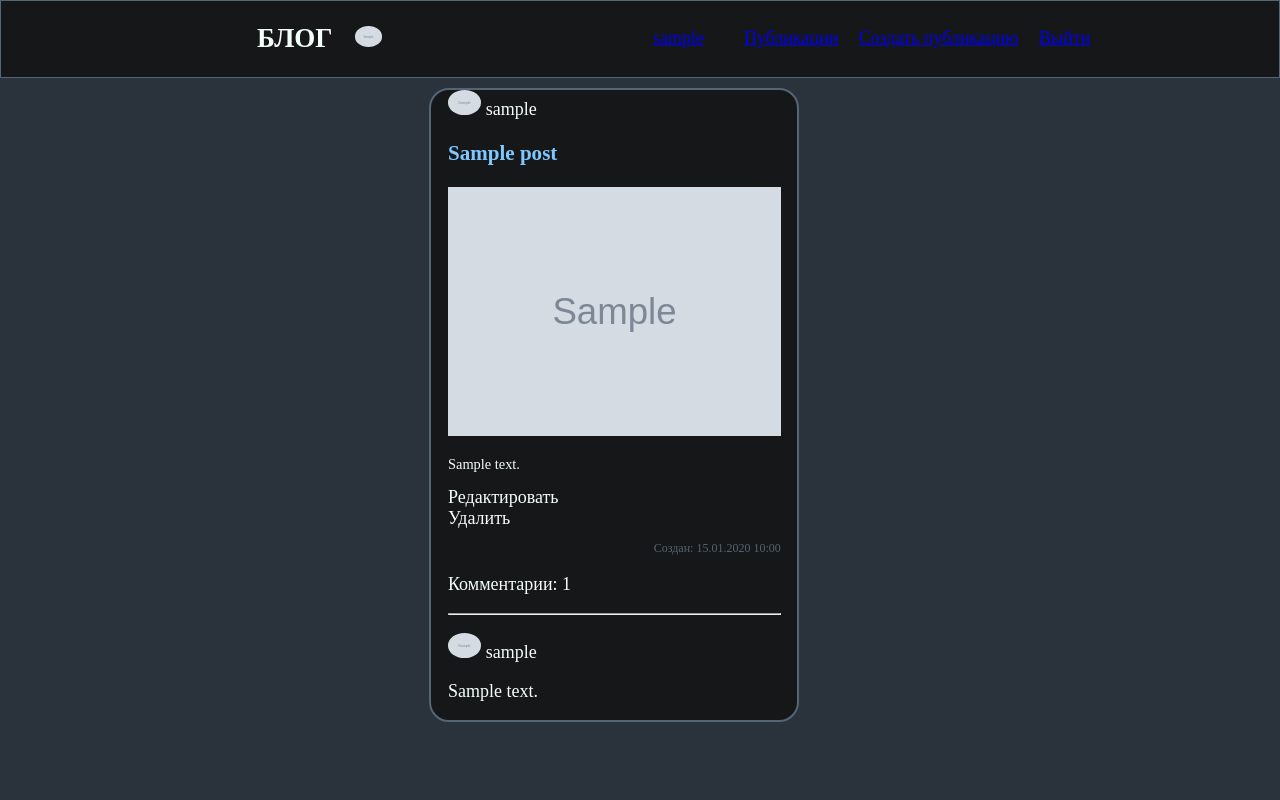
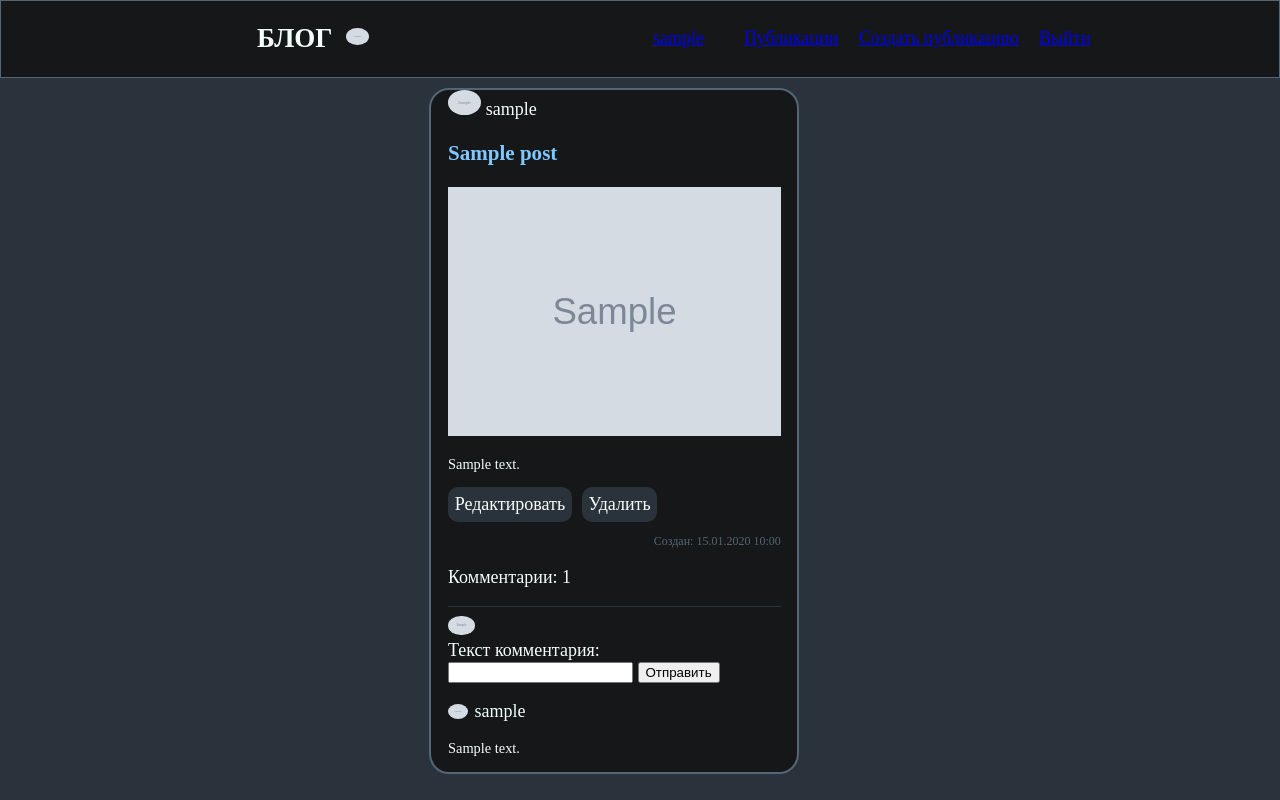
Before and after one commit to EugenySobyanin/blog_academy_study, a Django app: page /posts/1/ in a window 1280 px wide. Run offline with Django 3.2, Linux system fonts and the light colour scheme; a user stored in the database is signed in; tables that the repository leaves empty hold one stand-in row (values such as "Sample post"); grey boxes marked "Sample" are stand-in pictures.

Commit message:
Стили и добавления в комментраии.

```diff
--- a/blog/posts/views.py
+++ b/blog/posts/views.py
@@ -106,7 +106,13 @@ def profile(request: HttpRequest, user_slug: Union[None, str] = None) -> HttpRes
 
 @login_required
 def comment_create(request: HttpRequest, ) -> HttpResponse:
-    pass
+    """Обработка формы добавления комментария."""
+    if request.method == 'Post':
+        form = CommentForm(request.POST)
+        if form.is_valid():
+            form.save(author=request.user)
+            return redirect('posts:detail', form.instance.post.pk)
+
 
 
 @login_required
--- a/blog/static/css/colors.css
+++ b/blog/static/css/colors.css
@@ -23,6 +23,10 @@
     background-color: #2a323b;
 }
 
+.background-color {
+    background-color: #7FC7FF;
+}
+
 
 /*Бордеры*/
 
@@ -33,3 +37,7 @@
 .card-border {
     border: 2px solid #546575;
 }
+
+.button-border {
+    border: 5px solid #546575;
+}
--- /dev/null
+++ b/blog/static/css/comments.css
@@ -0,0 +1,18 @@
+.separator-main{
+    border: none;
+    height: 1px;
+}
+
+.comment-main-div {
+
+}
+
+.comment-author-info {
+    display: flex;
+    align-items: center;
+    column-gap: 2%;
+}
+
+.comment-text {
+    font-size: 80%;
+}
--- a/blog/static/css/header.css
+++ b/blog/static/css/header.css
@@ -10,7 +10,7 @@
 .title-div {
     display: flex;
     align-items: center;
-    gap: 5%;
+    gap: 3%;
     width: 50%;
 }
 
@@ -26,6 +26,7 @@
 
 .avatar-header {
     border-radius: 50%;
-    height: 10%;
-    width: 10%;
+    height: 8%;
+    width: 8%;
+    object-fit: cover;
 }
--- /dev/null
+++ b/blog/static/css/images.css
@@ -0,0 +1,17 @@
+.avatar-post {
+    border-radius: 50%;
+    height: 10%;
+    width: 10%;
+}
+
+.avatar-comment {
+    border-radius: 50%;
+    height: 6%;
+    width: 6%;
+}
+
+.avatar-comment-form {
+    border-radius: 50%;
+    height: 8%;
+    width: 8%;
+}
--- a/blog/static/css/styles.css
+++ b/blog/static/css/styles.css
@@ -64,14 +64,12 @@ small p {
     overflow: hidden;
 }
 
-.avatar-post {
-    border-radius: 50%;
-    height: 10%;
-    width: 10%;
+.post-buttons {
+    display: flex;
+    column-gap: 3%;
 }
 
-.avatar-comment {
-    border-radius: 50%;
-    height: 10%;
-    width: 10%;
+.edit-button, .delete-button {
+    padding: 2% 2% 2% 2%;
+    border-radius: 10px;
 }
--- a/blog/templates/base.html
+++ b/blog/templates/base.html
@@ -16,6 +16,8 @@
     <link rel="stylesheet" href="{% static 'css/pagination.css' %}">
     <link rel="stylesheet" href="{% static 'css/form.css' %}">
     <link rel="stylesheet" href="{% static 'css/colors.css' %}">
+    <link rel="stylesheet" href="{% static 'css/images.css' %}">
+    <link rel="stylesheet" href="{% static 'css/comments.css' %}">
   </head>
   <body class="background-gray">
     {% include "includes/header.html" %}
--- a/blog/templates/includes/header.html
+++ b/blog/templates/includes/header.html
@@ -1,20 +1,20 @@
 <header>
   <div class="main-header-div header-border background-black text-white">
 
+    <!--Блок с названием, аватаркой и юзернеймом-->
     <div class="title-div">
       <h2 class="text-white">БЛОГ</h2>
-
       {% if user.is_authenticated %}
         <a href="{% url 'posts:my_profile' %}">
           <img src="{{ user.avatar.url }}" class="avatar-header">
         </a>
-
         <a href="{% url 'posts:my_profile' %}">
           <span> {{ user.username }} </span>
         </a>
       {% endif %}
     </div>
 
+    <!--Блок с ссылками на: публикации, форму, вход/выход-->
     <nav class="header-nav">
       <ul class="header-ul">
 
--- a/blog/templates/posts/detail.html
+++ b/blog/templates/posts/detail.html
@@ -29,20 +29,17 @@
       <!--Текст комментария-->
       {% if post.text %}
         <p class="post-text">
-          {{ post.text|truncatewords:25 }}
-          {% if post.text|wordcount > 25 %}
-          <a href="{% url 'posts:detail' post_id=post.pk %}"> Читать полностью </a>
-          {% endif %}
+          {{ post.text }}
         </p>
       {% endif %}
 
       <!--Кнопки редактирования и удаления-->
       {% if user == post.author %}
         <div class="post-buttons">
-          <div class="edit-button">
+          <div class="edit-button background-gray">
             <a href="{% url 'posts:update' post_id=post.pk %}"> Редактировать </a>
           </div>
-          <div class="delete-button">
+          <div class="delete-button background-gray">
             <a href="{% url 'posts:update' post_id=post.pk %}"> Удалить </a>
           </div>
         </div>
@@ -61,24 +58,30 @@
         <!--Количество комментариев-->
         {% if post.comments.count > 0 %}
           <p> Комментарии: {{ post.comments.count }} </p>
+          <hr class="separator-main background-gray">
         {% endif %}
 
-        <hr>
-
         <!--Форма для добавления комментариев-->
-        <div>
-
-        </div>
+        {% if user.is_authenticated %}
+          <div>
+            <img src="{{ user.avatar.url }}" class="avatar-comment-form">
+            <form method="post">
+              {% csrf_token %}
+              {{ form }}
+              <input type="submit" value="Отправить">
+            </form>
+          </div>
+        {% endif %}
 
         <!--Комментраии-->
         <div>
           {% for comment in post.comments.all %}
-            <div>
-              <p>
+            <div class="comment-main-div">
+              <p class="comment-author-info">
                 <img src="{{comment.author.avatar.url }}" class="avatar-comment">
                 <span> {{ comment.author.username }} </span>
               </p>
-              <p>
+              <p class="comment-text">
                 {{ comment.text }}
               </p>
             </div>
```
Also changed, not shown: blog/media/posts/134259a6-6d28-4534-98e0-a0fda484870e.jpg (added), blog/media/posts/5ab9910c-aef1-4e92-827d-b34f58584007.jpg (added), blog/media/posts/808405d6-142b-4fa5-858c-3bcc3ca1628e.jpg (added), blog/media/posts/d1f208a3-90e6-4952-862c-b2a4825f1676.jpg (added).
